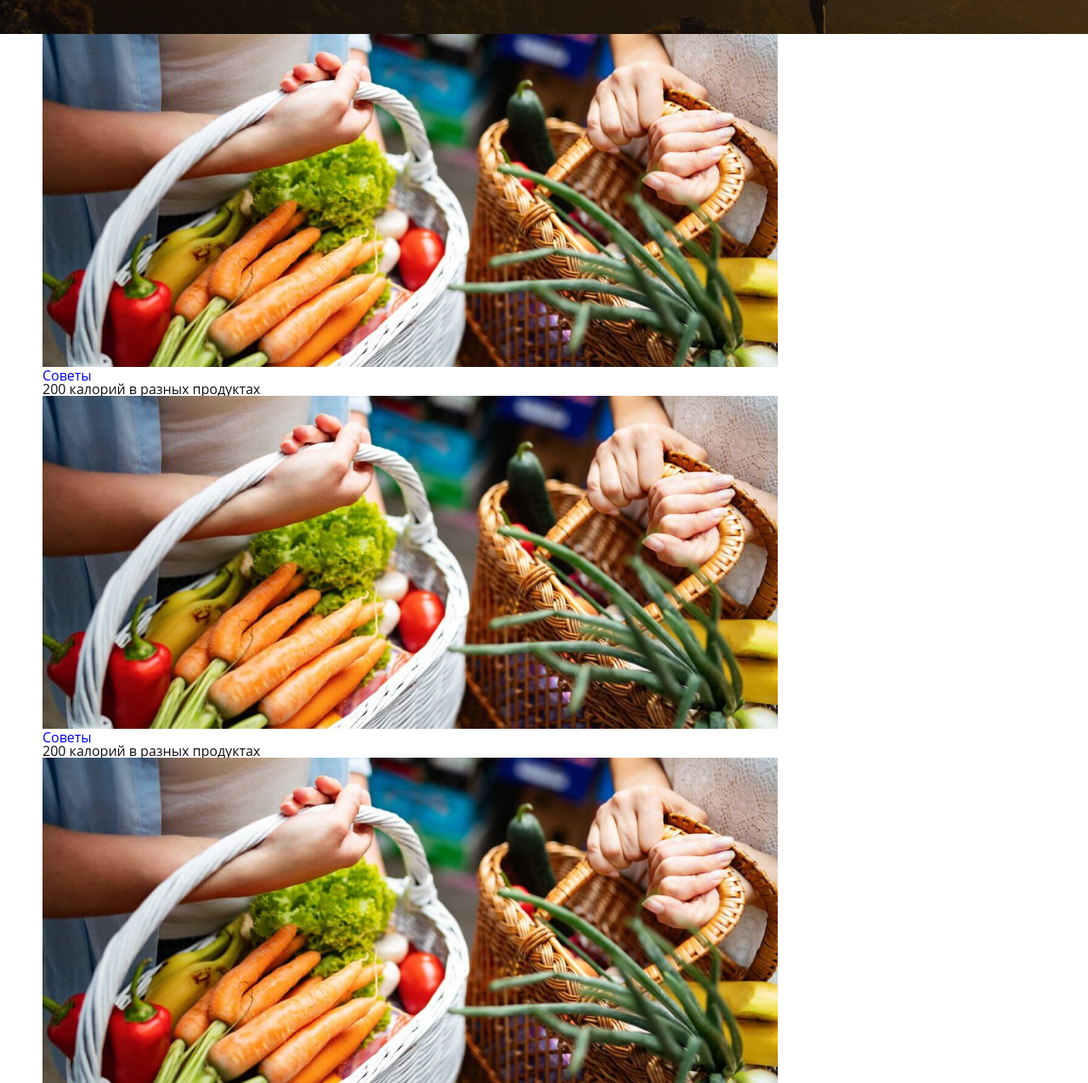
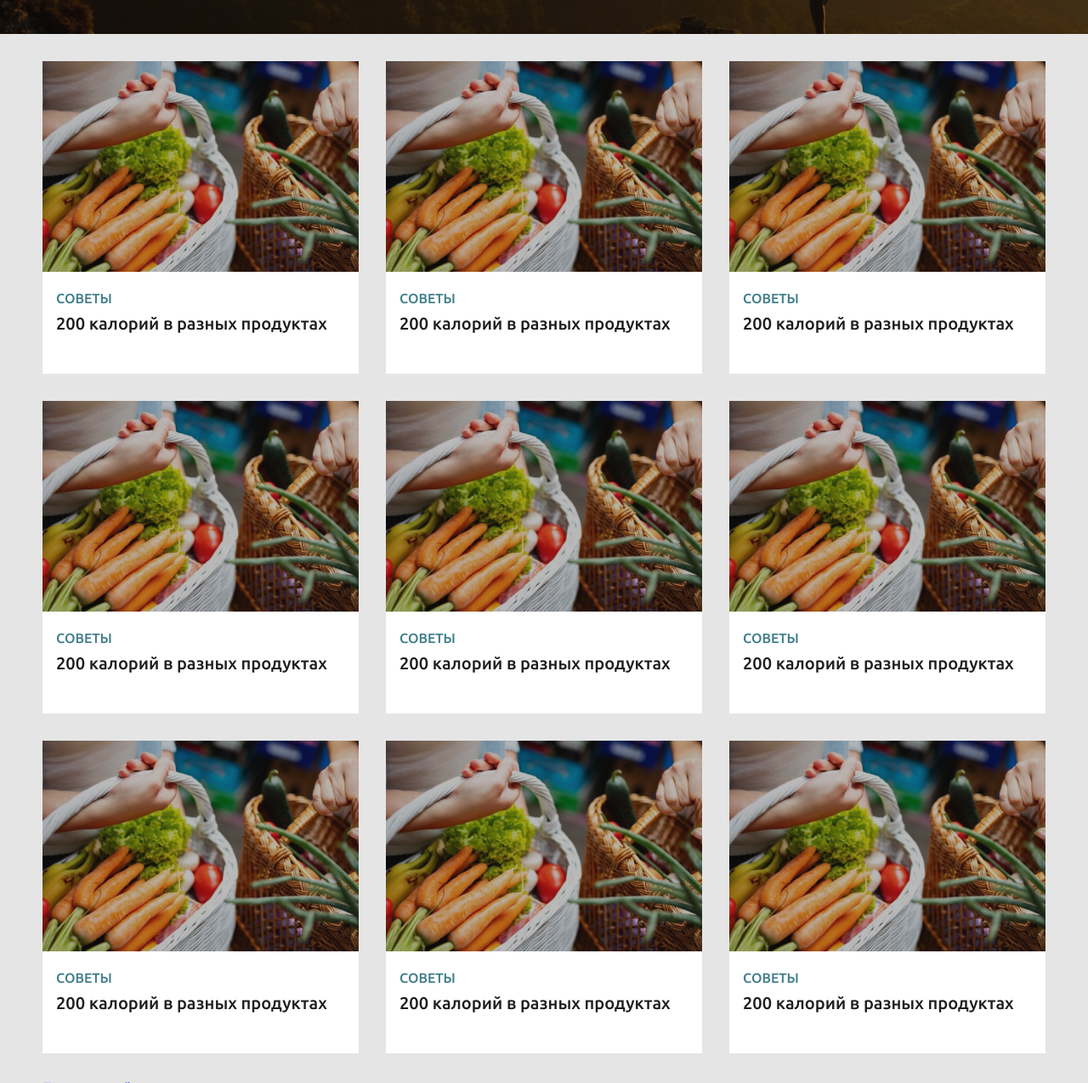
Before and after one commit to Derevyanchenko/news-project-wp, a website: page src/index.html in a window 1280 px wide. Shown: the part 556-1831 px from the top of the page at 85% size. Drawn offline with Linux system fonts and the light colour scheme.

Commit message:
finished article card + add fonts + small fixes in header, footer and banner

```diff
--- a/src/index.html
+++ b/src/index.html
@@ -4,6 +4,8 @@
   <meta charset="UTF-8">
   <meta content="width=device-width, user-scalable=no, initial-scale=1.0, maximum-scale=1.0, minimum-scale=1.0" name="viewport">
   <meta content="ie=edge" http-equiv="X-UA-Compatible">
+  <link rel="preconnect" href="https://fonts.gstatic.com">
+<link href="https://fonts.googleapis.com/css2?family=Ubuntu:wght@400;500;700&display=swap" rel="stylesheet">
   <link href="css/style.css" rel="stylesheet">
   <title>News</title>
 </head>
@@ -110,101 +112,137 @@
 		<div class="container">
 			<div class="articles">
 
+				<div class="article-column">
 					<div class="article">
 						<div class="article__img">
 							<img src="./img/article-demo.jpg" alt="">
 						</div>
+						<div class="article__content">
 							<a href="#" class="article__cat">Советы</a>
 							<div class="article__text">
 								200 калорий в разных продуктах
 							</div>
 						</div>
+					</div>
+				</div>
 				<!-- article -->
 
+				<div class="article-column">
 					<div class="article">
 						<div class="article__img">
 							<img src="./img/article-demo.jpg" alt="">
 						</div>
+						<div class="article__content">
 							<a href="#" class="article__cat">Советы</a>
 							<div class="article__text">
 								200 калорий в разных продуктах
 							</div>
 						</div>
+					</div>
+				</div>
 				<!-- article -->
 
+				<div class="article-column">
 					<div class="article">
 						<div class="article__img">
 							<img src="./img/article-demo.jpg" alt="">
 						</div>
+						<div class="article__content">
 							<a href="#" class="article__cat">Советы</a>
 							<div class="article__text">
 								200 калорий в разных продуктах
 							</div>
 						</div>
+					</div>
+				</div>
 				<!-- article -->
 
+				<div class="article-column">
 					<div class="article">
 						<div class="article__img">
 							<img src="./img/article-demo.jpg" alt="">
 						</div>
+						<div class="article__content">
 							<a href="#" class="article__cat">Советы</a>
 							<div class="article__text">
 								200 калорий в разных продуктах
 							</div>
 						</div>
+					</div>
+				</div>
 				<!-- article -->
 
+				<div class="article-column">
 					<div class="article">
 						<div class="article__img">
 							<img src="./img/article-demo.jpg" alt="">
 						</div>
+						<div class="article__content">
 							<a href="#" class="article__cat">Советы</a>
 							<div class="article__text">
 								200 калорий в разных продуктах
 							</div>
 						</div>
+					</div>
+				</div>
 				<!-- article -->
 
+				<div class="article-column">
 					<div class="article">
 						<div class="article__img">
 							<img src="./img/article-demo.jpg" alt="">
 						</div>
+						<div class="article__content">
 							<a href="#" class="article__cat">Советы</a>
 							<div class="article__text">
 								200 калорий в разных продуктах
 							</div>
 						</div>
+					</div>
+				</div>
 				<!-- article -->
 
+				<div class="article-column">
 					<div class="article">
 						<div class="article__img">
 							<img src="./img/article-demo.jpg" alt="">
 						</div>
+						<div class="article__content">
 							<a href="#" class="article__cat">Советы</a>
 							<div class="article__text">
 								200 калорий в разных продуктах
 							</div>
 						</div>
+					</div>
+				</div>
 				<!-- article -->
 
+				<div class="article-column">
 					<div class="article">
 						<div class="article__img">
 							<img src="./img/article-demo.jpg" alt="">
 						</div>
+						<div class="article__content">
 							<a href="#" class="article__cat">Советы</a>
 							<div class="article__text">
 								200 калорий в разных продуктах
 							</div>
 						</div>
+					</div>
+				</div>
 				<!-- article -->
 
+				<div class="article-column">
 					<div class="article">
 						<div class="article__img">
 							<img src="./img/article-demo.jpg" alt="">
 						</div>
+						<div class="article__content">
 							<a href="#" class="article__cat">Советы</a>
 							<div class="article__text">
 								200 калорий в разных продуктах
+							</div>
+						</div>
 					</div>
 				</div>
 				<!-- article -->
--- a/src/sass/_base.scss
+++ b/src/sass/_base.scss
@@ -28,7 +28,7 @@ button {
 	display: block;
 	background: transparent;
 	cursor: pointer;
-	font-family: 'Montserrat', sans-serif;
+	font-family: 'Ubuntu', sans-serif;
 	font-weight: bold;
 }
 
@@ -41,17 +41,18 @@ input {
 body {
 	color: #0F0F0F;
 	font-size: 16px;
-	font-family: 'Open Sans', sans-serif;
+	font-family: 'Ubuntu', sans-serif;
 	font-weight: 400;
+	background: #E5E5E5;
 }
 h1, h2 {
-	font-weight: 800;
-	font-family: 'Montserrat', sans-serif;
+	font-weight: 700;
+	font-family: 'Ubuntu', sans-serif;
 }
 
 h3,h4, h5, h6 {
-	font-weight: bold;
-	font-family: 'Montserrat', sans-serif;
+	font-weight: 700;
+	font-family: 'Ubuntu', sans-serif;
 }
 
 .container {
--- a/src/sass/components/_article.scss
+++ b/src/sass/components/_article.scss
@@ -1,26 +1,72 @@
 // article
 
+
 .article {
-
+    margin-bottom: 32px;
+    background: #fff;
 }
 
 .article__img {
+    position: relative;
+    height: 248px;
 
     img {
-
+        width: 100%;
+        max-width: 100%;
+        height: 100%;
+        max-height: 248px;
+        object-fit: cover;
+        display: block;
+    }
+    &:before {
+        content: "";
+        display: block;
+        width: 100%;
+        height: 100%;
+        position: absolute;
+        left: 0;
+        right: 0;
+        background: rgba(27, 27, 27, 0.3);
     }
 }
 
+.article__content {
+    padding: 16px;
+    padding-bottom: 44px;
+}
+
 .article__cat {
-
+    margin-bottom: 2px;
+    font-weight: 500;
+    font-size: 16px;
+    line-height: 30px;
+    text-transform: uppercase;
+    color: #3F7D8A;
+    transition: all 0.3s;
+    &:hover {
+        opacity: 0.7;
+    }
 }
 
 .article__text {
-
+    font-weight: 500;
+    font-size: 20px;
+    line-height: 30px;
+    color: #1E1E1E;
 }
 
 // wrapper
 
 .articles {
+    display: flex;
+    flex-wrap: wrap;
+    margin-left: -16px;
+    margin-right: -16px;
+}
 
+.article-column {
+    padding-left: 16px;
+    padding-right: 16px;
+    flex: 0 0 33.3333%;
+    max-width: 33.3333%;
 }
--- a/src/sass/components/_banner.scss
+++ b/src/sass/components/_banner.scss
@@ -22,6 +22,7 @@
     color: #FFFFFF;
     margin-bottom: 16px;
     max-width: 680px;
+    font-weight: 400 !important;
 }
 
 .banner__link {
--- a/src/sass/components/_footer.scss
+++ b/src/sass/components/_footer.scss
@@ -1,6 +1,7 @@
 // footer
 
 .footer {
+    margin-top: 135px;
     // padding: 50px 0;
     background: rgba(1, 99, 105, 0.85);
     text-align: center;
--- a/src/sass/components/_header.scss
+++ b/src/sass/components/_header.scss
@@ -14,6 +14,7 @@
 }
 
 .header {
+	background: #fff;
     // position: fixed;
     position: static;
 	z-index: 999;
--- a/src/sass/pages/_main.scss
+++ b/src/sass/pages/_main.scss
@@ -0,0 +1,5 @@
+// main page
+
+.mainArticles {
+    padding-top: 32px;
+}
```
Also changed, not shown: src/css/style.css. Lines whose indentation alone changed are shown as unchanged.
